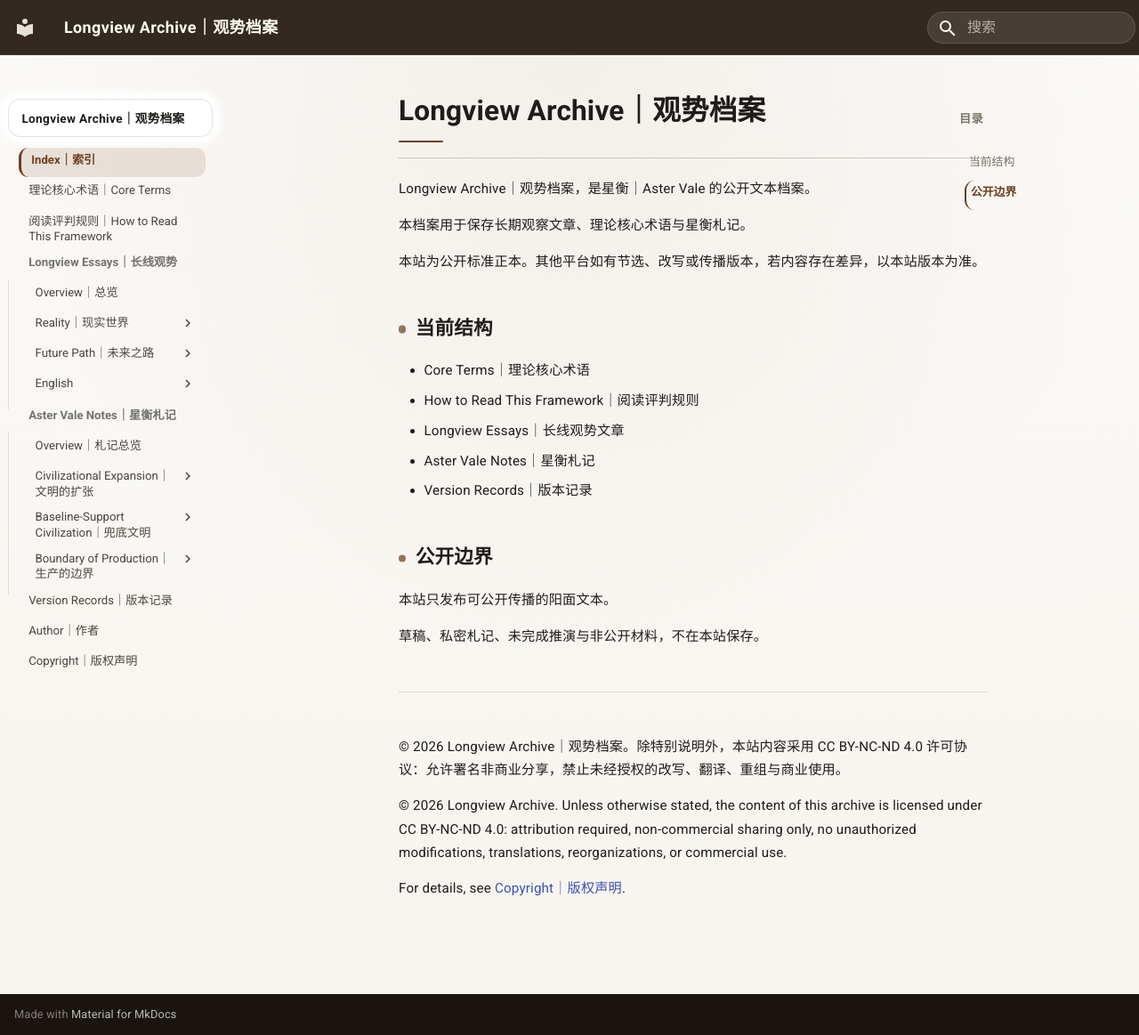
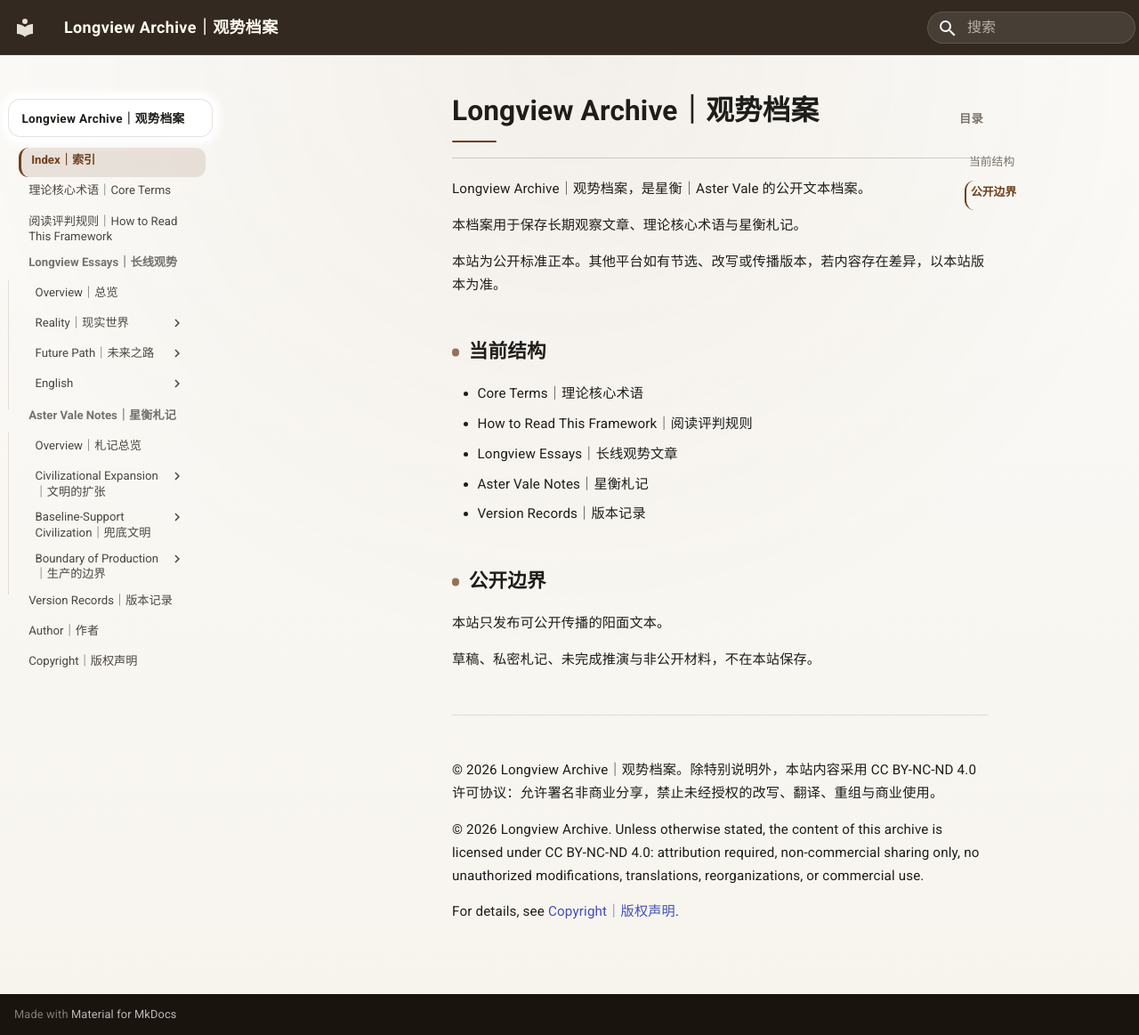
Before and after one commit to guanshi1688/longview-archive, an MkDocs documentation site: the page built from docs/index.md, in a window 1280 px wide and 1163 px high. Shown: the whole window at 89% size. Built offline with MkDocs 1.6.1 and Material for MkDocs 9.7.7, drawn with Linux system fonts in a browser that asks for light colours.

Commit message:
Update extra.css

```diff
--- a/docs/stylesheets/extra.css
+++ b/docs/stylesheets/extra.css
@@ -1086,3 +1086,19 @@
     padding-right: 0.2rem;
   }
 }
+
+@media screen and (min-width: 76.25em) {
+
+  .md-sidebar--primary {
+    width: 20rem;
+    min-width: 20rem;
+    flex: 0 0 20rem;
+    padding-right: 1.4rem;
+  }
+
+  .md-sidebar--primary .md-sidebar__inner,
+  .md-sidebar--primary .md-nav {
+    width: 100%;
+    max-width: none;
+  }
+}
```
